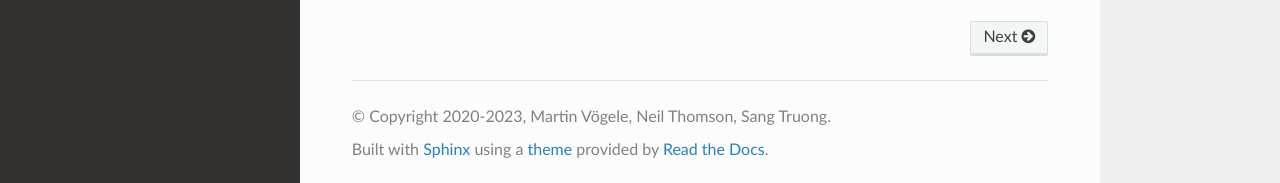
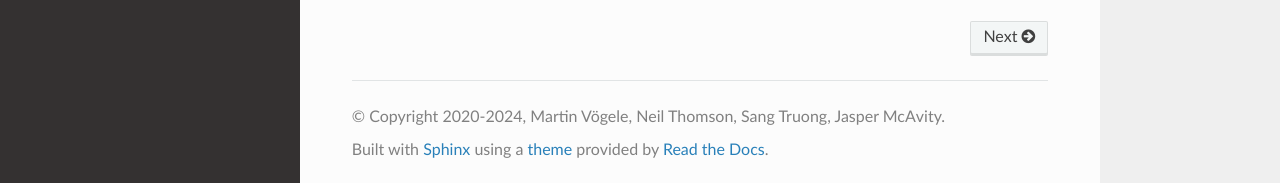
Before and after one commit to drorlab/pensa, a Sphinx documentation site: the page built from docs/index.rst, in a window 1280 px wide and 1082 px high. Shown: the part 896-1079 px from the top of the window. Built offline with Sphinx 7.4.7 and the Read the Docs theme 2.0.0, drawn with Linux system fonts in a browser that asks for light colours.

Commit message:
update year and author info

```diff
--- a/docs/conf.py
+++ b/docs/conf.py
@@ -21,8 +21,8 @@ sys.path.insert(0, os.path.abspath('..'))
 # -- Project information -----------------------------------------------------
 
 project = 'PENSA'
-copyright = '2020-2023, Martin Vögele, Neil Thomson, Sang Truong'
-author = 'Martin Vögele, Neil Thomson, Sang Truong'
+copyright = '2020-2024, Martin Vögele, Neil Thomson, Sang Truong, Jasper McAvity'
+author = 'Martin Vögele, Neil Thomson, Sang Truong, Jasper McAvity'
 
 
 # -- General configuration ---------------------------------------------------
```
